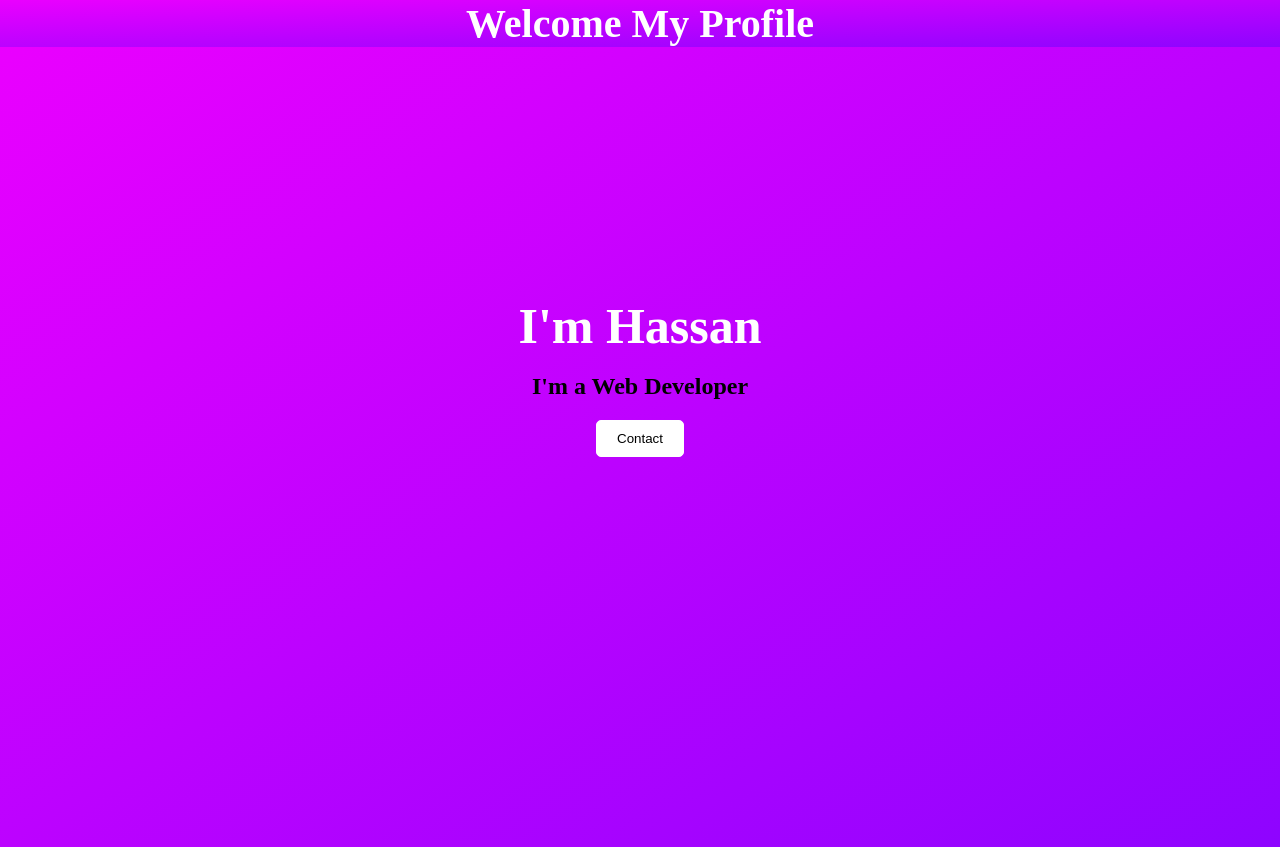
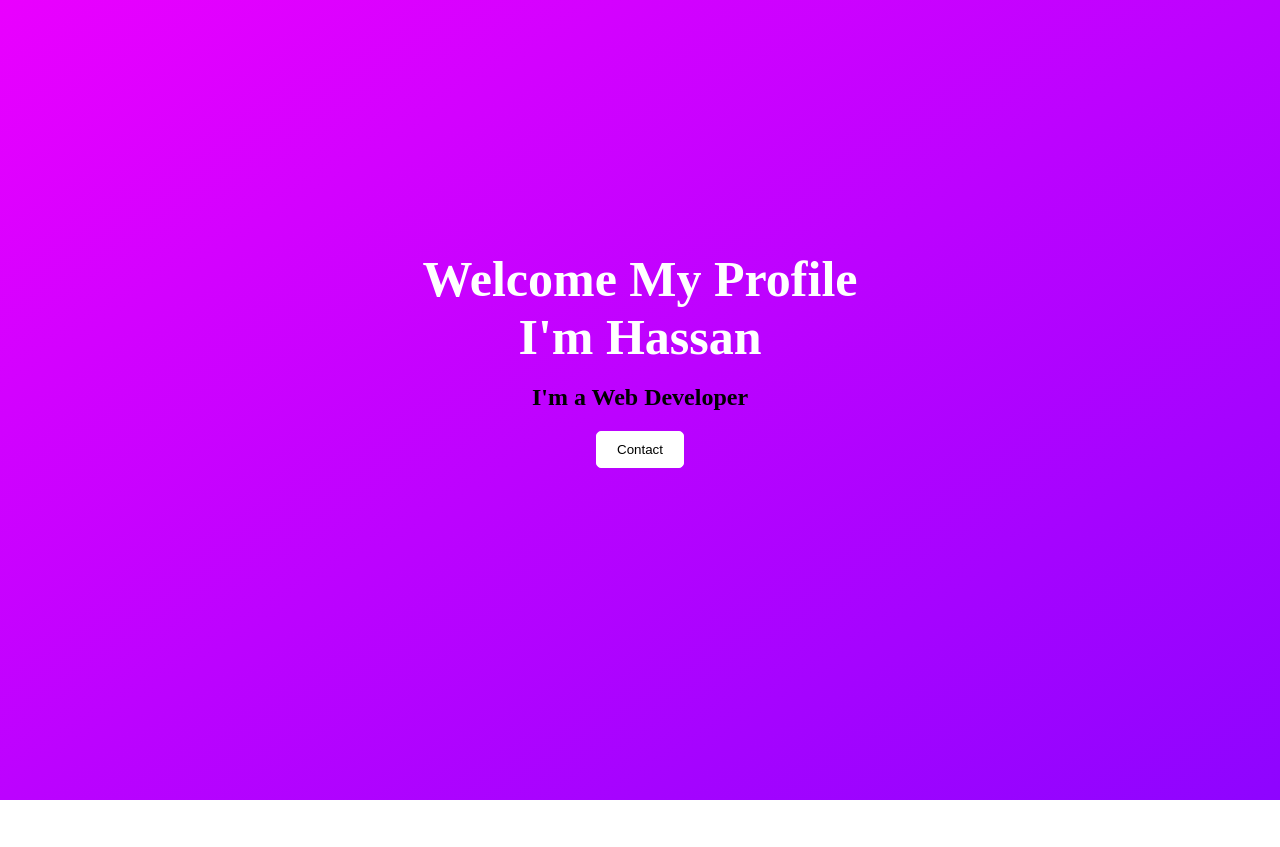
Before and after one commit to MohdHassan0912/first-repo, a plain HTML site: page index.html in a window 1280 px wide. After the commit the page ends 800 px from the top, so only its background shows below. Drawn offline with Linux system fonts and the light colour scheme.

Commit message:
some changes

```diff
--- a/index.css
+++ b/index.css
@@ -3,12 +3,7 @@
     padding: 0;
     box-sizing: border-box;
 }
-.s{
-    background: linear-gradient(to bottom right, rgb(234, 0, 255), rgb(142, 4, 255));
-    color: white;
-    text-align: center;
-    font-size: 20px;
-}
+
 .m{
     background: linear-gradient(to bottom right, rgb(234, 0, 255), rgb(142, 4, 255));
     /* display: flex; */
--- a/index.html
+++ b/index.html
@@ -8,10 +8,9 @@
 
 </head>
 <body>
-    <div class="s">
+
+    <div class="m">
         <h1>Welcome My Profile</h1>
-    </div>
-    <div class="m">
         <h1>I'm Hassan</h1> <br>
         <h2>I'm a Web Developer</h2>
         <a href="contact.html">
```
